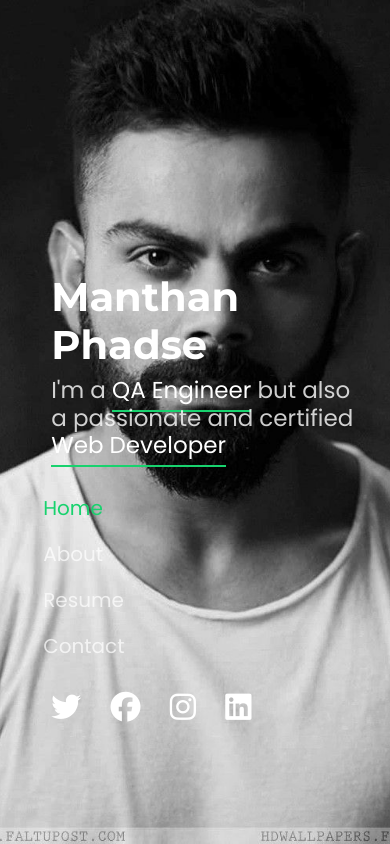
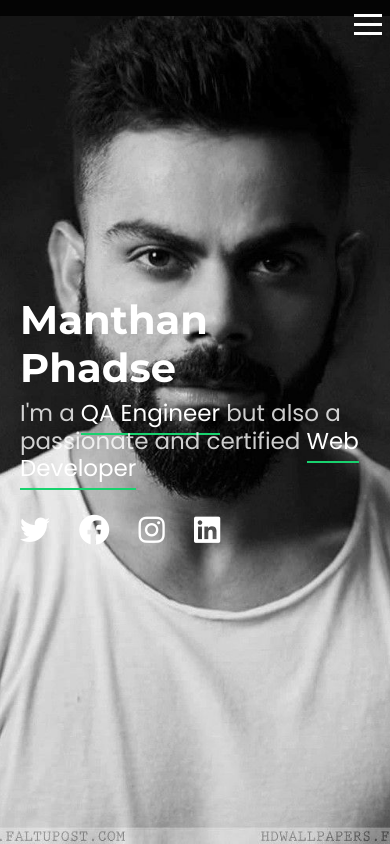
Before and after one commit to kanchan6927/portfolio-2, a Flask app: page /home in a window 390 px wide. Run offline with Flask 3, Linux system fonts and the light colour scheme; some libraries are stand-ins or nearby versions.

Commit message:
Home page Navbar is done for Mobile view

```diff
--- a/static/css/styles.css
+++ b/static/css/styles.css
@@ -8,9 +8,55 @@ body {
     background-attachment: fixed;
 }
 
+.mobHide {
+    display: block;
+}
+
 @media only screen and (max-width: 900px) {
     body {
         background-position: center;
+    }
+}
+
+@media only screen and (max-width: 990px) {
+
+    .mobHide {
+        display: none;
+    }
+
+    .mobNav {
+        position: absolute;
+        top: 0;
+        display: flex;
+        align-items: baseline;
+        background-color: #040404;
+        left: 0;
+        right: 0;
+        padding-left: 8%;
+        transition: .5s;
+    }
+
+    .mobNav ul {
+        display: none;
+    }
+
+    .mobNav .hamburger {
+        position: absolute;
+        right: 0;
+        padding-right: 8;
+    }
+
+    .hamburger span {
+        display: block;
+        list-style: none;
+        background: white;
+        width: 28px;
+        height: 3px;
+        margin: 6px 0;
+    }
+
+    .activeUl {
+        display: block;
     }
 }
 
@@ -92,12 +138,15 @@ ul {
 #header-items {
     position: relative;
     height: 100%;
+    display: flex;
+    align-items: center;
+    justify-content: center;
 }
 
 .card-home {
-    position: absolute;
+    /* position: absolute;
     top: 30%;
-    left: 8%;
+    left: 8%; */
     padding: 20px;
     border: 0;
 }
--- /dev/null
+++ b/static/js/index.js
@@ -0,0 +1,8 @@
+
+$(document).ready(function () {
+    $(".hamburger").click(function () {
+        $(".homeNav").slideToggle("slow", function () {
+        });
+    });
+
+});
--- a/templates/header.html
+++ b/templates/header.html
@@ -18,6 +18,7 @@
     <script src="https://cdn.jsdelivr.net/npm/bootstrap@5.2.3/dist/js/bootstrap.bundle.min.js"
         integrity="sha384-kenU1KFdBIe4zVF0s0G1M5b4hcpxyD9F7jL+jjXkk+Q2h455rYXK/7HAuoJl+0I4"
         crossorigin="anonymous"></script>
+
 
 
     <!-- Google Fonts -->
--- a/templates/home.html
+++ b/templates/home.html
@@ -7,6 +7,7 @@
     <meta name="viewport"
         content="width=device-width, user-scalable=no, initial-scale=1.0, maximum-scale=1.0, minimum-scale=1.0">
     <meta http-equiv="X-UA-Compatible" content="ie=edge">
+    <script src="//ajax.googleapis.com/ajax/libs/jquery/1.9.1/jquery.min.js"></script>
     <title>Portfolio | Home</title>
     <link href="https://cdn.jsdelivr.net/npm/bootstrap@5.2.3/dist/css/bootstrap.min.css" rel="stylesheet"
         integrity="sha384-rbsA2VBKQhggwzxH7pPCaAqO46MgnOM80zW1RWuH61DGLwZJEdK2Kadq2F9CUG65" crossorigin="anonymous">
@@ -18,6 +19,8 @@
     <script src="https://cdn.jsdelivr.net/npm/bootstrap@5.2.3/dist/js/bootstrap.bundle.min.js"
         integrity="sha384-kenU1KFdBIe4zVF0s0G1M5b4hcpxyD9F7jL+jjXkk+Q2h455rYXK/7HAuoJl+0I4"
         crossorigin="anonymous"></script>
+    <script src="../static/js/index.js"></script>
+
 
 
 
@@ -43,8 +46,10 @@
                     <span class="profession">Web Developer</span>
                 </h2>
             </div>
-            <nav id="avign" class="navbar navbar-expand-lg ">
-                <ul class="navbar-nav">
+            <!-- <div class="mobNav"> -->
+
+            <nav id="avign" class="navbar navbar-expand-lg mobHide mobNav">
+                <ul class="navbar-nav homeNav">
                     <li class="nav-item">
                         <a class="nav-link active" href="{{ url_for('home_page') }}">Home</a>
                     </li>
@@ -58,9 +63,16 @@
                         <a class="nav-link" href="{{ url_for('contact_page') }}">Contact</a>
                     </li>
                 </ul>
+                <div class="hamburger">
+                    <span></span>
+                    <span></span>
+                    <span></span>
+                </div>
             </nav>
+            <!-- </div> -->
             <div class="social-media">
-                <a href="https://twitter.com/imMPhadse" target="_blank"><i class="social-links fa-brands fa-twitter"></i></a>
+                <a href="https://twitter.com/imMPhadse" target="_blank"><i
+                        class="social-links fa-brands fa-twitter"></i></a>
                 <a href="" target="_blank"><i class="social-links fa-brands fa-facebook"></i></a>
                 <a href="https://www.instagram.com/manthan.phadse/" target="_blank"><i
                         class="social-links fa-brands fa-instagram"></i></a>
```
